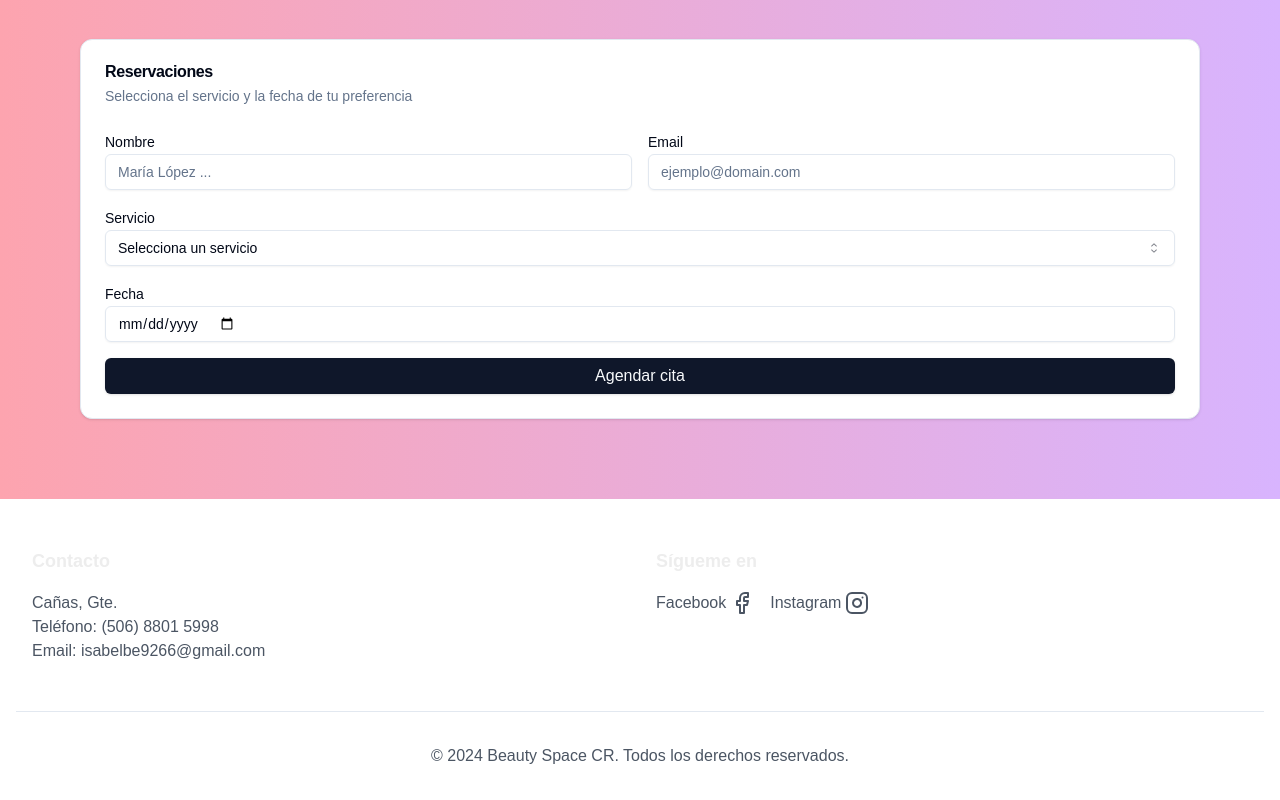
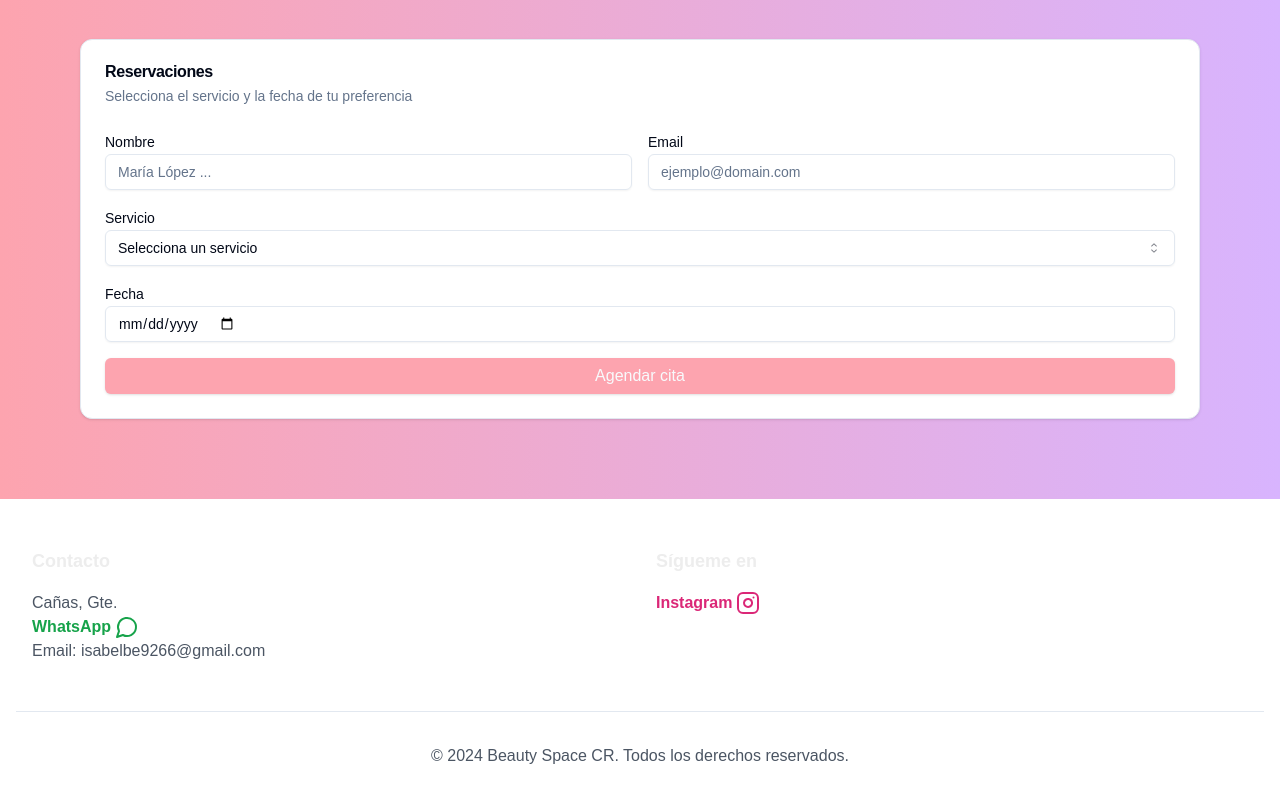
Before and after one commit to johansvalerio/beauty-space, a Next.js app: page / in a window 1280 px wide. Shown: the part 2193-2993 px from the top of the page. Built offline with nearby package versions, Linux system fonts and the light colour scheme.

Commit message:
Fixed links to ig and whatsapp

```diff
--- a/src/components/BookingForm.tsx
+++ b/src/components/BookingForm.tsx
@@ -35,7 +35,7 @@ export default function BookingForm() {
     function handleSubmit(e: React.FormEvent<HTMLFormElement>) {
         e.preventDefault();
 
-        if (speciality === "") {
+        if (speciality === "" && service !== "Quiropodia") {
             setError("Por favor, selecciona una especialidad.");
             return;
         }
@@ -44,6 +44,16 @@ export default function BookingForm() {
         console.log({ name, email, service, speciality, formatedDate });
         // Número de teléfono de destino (con código de país)
         const phoneNumber = "+50688015998"; // Reemplázalo por el número de teléfono que deseas
+
+        if (service === "Quiropodia") {
+            // Mensaje de WhatsApp
+            const message = `*Reservación para Servicio de ${service}*\nNombre: ${name}\nEmail: ${email}\nServicio: ${service}\nFecha: ${formatedDate}`;
+            // Construir la URL para enviar el mensaje por WhatsApp
+            const whatsappUrl = `https://api.whatsapp.com/send?phone=${phoneNumber}&text=${encodeURIComponent(message)}`;
+
+            // Redirigir a la URL de WhatsApp
+            window.open(whatsappUrl, "_blank");
+        }
 
         // Mensaje de WhatsApp
         const message = `*Reservación para Servicio de ${service}*\nNombre: ${name}\nEmail: ${email}\nServicio: ${service}\nEspecialidad: ${speciality}\nFecha: ${formatedDate}`;
@@ -104,10 +114,10 @@ export default function BookingForm() {
                                         </SelectContent>
                                     </Select>
                                 </div>
-                                {selectedService && (
+                                {selectedService && selectedService.title !== "Quiropodia" && (
                                     <div>
                                         <Label htmlFor="service-type">Especialidad</Label>
-                                        <Select onValueChange={setSpeciality} value={speciality} required={speciality === ""}>
+                                        <Select onValueChange={setSpeciality} value={speciality}>
                                             <SelectTrigger id="service-type">
                                                 <SelectValue placeholder="Selecciona una especialidad" />
                                             </SelectTrigger>
@@ -128,7 +138,7 @@ export default function BookingForm() {
                                     <Input id="date" type="date" required
                                         value={date} onChange={(e) => setDate(e.target.value)} />
                                 </div>
-                                <Button type="submit" className="font-medium text-md">Agendar cita</Button>
+                                <Button type="submit" className="font-medium text-md bg-rose-300 hover:bg-rose-400">Agendar cita</Button>
                             </div>
                         </form>
                     </CardContent>
--- a/src/components/Footer.tsx
+++ b/src/components/Footer.tsx
@@ -1,5 +1,5 @@
 import { Separator } from "@/components/ui/separator";
-import { Facebook, Instagram } from 'lucide-react';
+import { Instagram, MessageCircle } from 'lucide-react';
 
 export default function Footer() {
     return (
@@ -9,14 +9,14 @@ export default function Footer() {
                     <div>
                         <h4 className="text-lg font-semibold mb-4">Contacto</h4>
                         <p className="text-gray-600">Cañas, Gte.</p>
-                        <p className="text-gray-600">Teléfono: (506) 8801 5998</p>
+                        <a href="https://wa.me/50688015998" target="_blank" className="flex gap-1 text-green-600 hover:text-green-400 font-semibold">WhatsApp<MessageCircle /></a>
                         <p className="text-gray-600">Email: isabelbe9266@gmail.com</p>
                     </div>
                     <div>
                         <h4 className="text-lg font-semibold mb-4">Sígueme en</h4>
                         <div className="flex  gap-4">
-                            <a href="#" className="text-gray-600 flex gap-1 items-center hover:text-pink-600">Facebook <Facebook /> </a>
-                            <a href="#" className="text-gray-600 flex gap-1 items-center hover:text-pink-600">Instagram <Instagram /> </a>
+                            {/* <a href="#" className="text-gray-600 flex gap-1 items-center hover:text-pink-600">Facebook <Facebook /> </a> */}
+                            <a href="https://www.instagram.com/beauty_space_cr/?hl=es" target="_blank" className="flex gap-1 items-center font-semibold text-pink-600 hover:text-pink-400">Instagram <Instagram /> </a>
                         </div>
                     </div>
                 </div>
```
